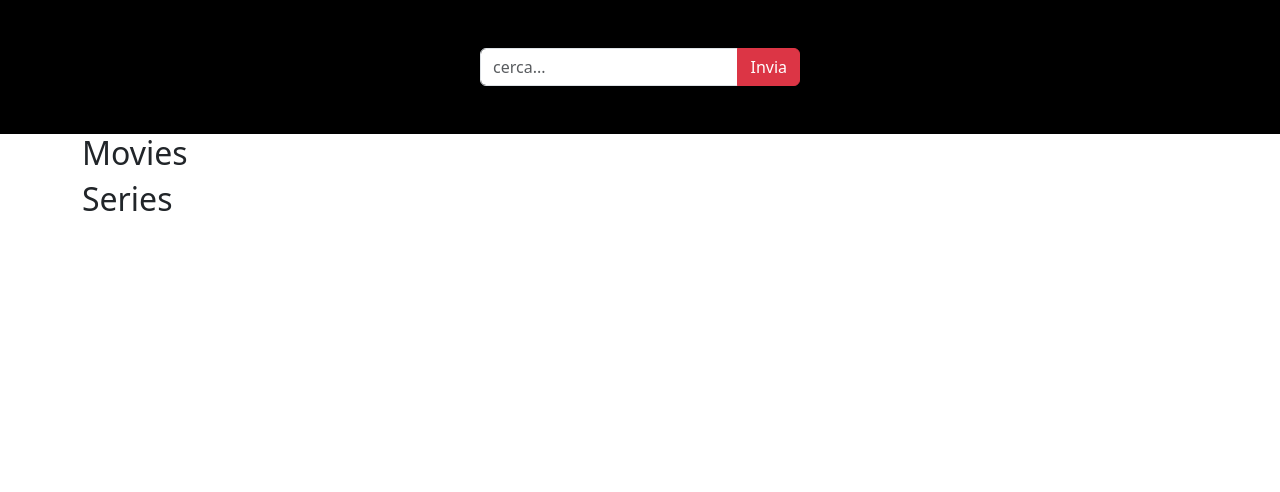
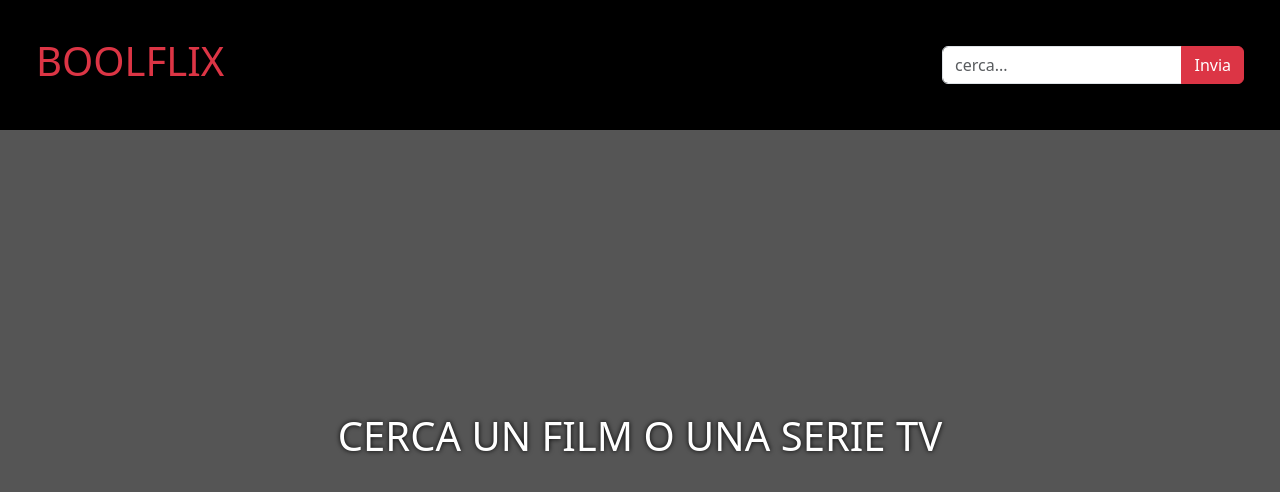
Before and after one commit to GuglielmoBini/vite-boolfix, a Vue app: page / in a window 1280 px wide. Shown: the top 492 px of the page. Built offline with nearby package versions, Linux system fonts and the light colour scheme.

Commit message:
added complete layout, corrected vote to star method

```diff
--- a/src/components/AppHeader.vue
+++ b/src/components/AppHeader.vue
@@ -8,14 +8,23 @@ export default {
 </script>
 
 <template>
-    <header class="d-flex justify-content-center">
-        <search-bar @term-change="$emit('searched-term', $event)"
-            @form-submit="$emit('form-submitted', $event)"></search-bar>
+    <header class="container-fluid">
+        <div class="d-flex justify-content-between align-items-center h-100 mx-4">
+            <h1 class="text-danger">BOOLFLIX</h1>
+            <search-bar @term-change="$emit('searched-term', $event)" @form-submit="$emit('form-submitted', $event)">
+            </search-bar>
+        </div>
     </header>
 </template>
 
 <style lang="scss" scoped>
 header {
+    height: 130px;
     background-color: black;
+    position: fixed;
+    top: 0;
+    left: 0;
+    right: 0;
+    z-index: 1;
 }
 </style>
--- a/src/components/AppMain.vue
+++ b/src/components/AppMain.vue
@@ -11,18 +11,40 @@ export default {
 </script>
 
 <template>
-    <main class="container">
-        <section>
-            <h2>Movies</h2>
-            <titles-card v-for="movie in store.movies" :key="movie.id" :item="movie"></titles-card>
-        </section>
-        <section>
-            <h2>Series</h2>
-            <titles-card v-for="serie in store.series" :key="serie.id" :item="serie"></titles-card>
+    <main class="container-fluid text-white">
+        <div v-if="store.movies.length === 0 || store.series.length === 0"
+            class="search-message d-flex justify-content-center align-items-center">
+            <h1>CERCA UN FILM O UNA SERIE TV</h1>
+        </div>
+        <section v-else id="productions">
+            <section id="movies">
+                <h2 class="m-4">Movies</h2>
+                <div class="d-flex flex-wrap justify-content-center">
+                    <titles-card v-for="movie in store.movies" :key="movie.id" :item="movie"></titles-card>
+                </div>
+            </section>
+            <section id="series">
+                <h2 class="m-4">Series</h2>
+                <div class="d-flex flex-wrap justify-content-center">
+                    <titles-card v-for="serie in store.series" :key="serie.id" :item="serie"></titles-card>
+                </div>
+            </section>
         </section>
     </main>
 </template>
 
 <style lang="scss" scoped>
+main {
+    min-height: 100vh;
+    background-color: #555555;
+    padding: 130px 0 50px 0;
 
+    .search-message {
+        height: calc(100vh - 180px);
+
+        h1 {
+            text-shadow: 0 0 5px black;
+        }
+    }
+}
 </style>
--- a/src/components/SearchBar.vue
+++ b/src/components/SearchBar.vue
@@ -16,7 +16,7 @@ export default {
 </script>
 
 <template>
-    <form class="input-group w-25 my-5" @submit.prevent="$emit('form-submit')">
+    <form class="input-group w-25" @submit.prevent="$emit('form-submit')">
         <input class="form-control" type="text" placeholder="cerca..." v-model.trim="term"
             @keyup="$emit('term-change', term)" @keyup.enter="clearTerm">
         <button class="btn btn-danger" type="submit" @click="clearTerm">Invia</button>
--- a/src/components/titles/titlesCard.vue
+++ b/src/components/titles/titlesCard.vue
@@ -4,18 +4,6 @@ export default {
     name: 'titlesCard',
     props: {
         item: Object
-    },
-    methods: {
-        changeVoteToStar(vote) {
-            const dividedVote = Math.floor(vote / 2);
-            let stars = '';
-            if (dividedVote) {
-                for (let i = 0; i < dividedVote; i++) {
-                    stars += `<i class="fa-solid fa-star text-warning"></i>`;
-                }
-            } else { stars = 'Nessun voto' }
-            return stars
-        }
     },
     computed: {
         hasFlag() {
@@ -27,39 +15,85 @@ export default {
             return url.href;
         },
         createImg() {
-            const poster = `${baseImgUri}${this.item.poster_path}`;
+            let poster = '';
+            if (this.item.poster_path) {
+                poster = `${baseImgUri}${this.item.poster_path}`;
+            } else {
+                poster = 'src/assets/img/img-no.png';
+            }
             return poster
+        },
+        dividedVote() {
+            return Math.floor(this.item.vote_average / 2);
         }
     }
 }
 </script>
 
 <template>
-    <ul class="my-5 w-50 text-center">
-        <li>Titolo: {{ item.title || item.name }}</li>
-        <li>Titolo originale: {{ item.original_title || item.original_name }}</li>
-        <li>
-            <span>Lingua: </span>
-            <img class="flag" v-if="hasFlag" :src="flagSrc" :alt="item.original_language">
-            <span v-else>{{ item.original_language }}</span>
-        </li>
-        <li v-html="changeVoteToStar(item.vote_average)"></li>
-        <li>Trama: {{ item.overview }}</li>
-        <li>
-            <img v-if="item.poster_path" class="poster" :src="createImg"
-                :alt="item.original_title || item.original_name">
-        </li>
-    </ul>
+    <div class="title-card flex-shrink-0 m-2">
+        <figure class="poster h-100 m-0">
+            <img class="img-fluid h-100" :src="createImg" :alt="item.original_title || item.original_name">
+        </figure>
+        <div class="title-info text-center p-3">
+            <div>Titolo: {{ item.title || item.name }}</div>
+            <div>Titolo originale: {{ item.original_title || item.original_name }}</div>
+            <div class="my-2">
+                <span>Lingua: </span>
+                <img class="flag" v-if="hasFlag" :src="flagSrc" :alt="item.original_language">
+                <span v-else>{{ item.original_language }}</span>
+            </div>
+            <div class="my-3">
+                <i v-for="i in 5" :class="i <= dividedVote ? 'fa-solid text-warning' : 'fa-regular'"
+                    class="fa-star"></i>
+            </div>
+            <div v-if="item.overview" class="overview">
+                <span>Trama:</span>
+                <p>{{ item.overview }}</p>
+            </div>
+        </div>
+    </div>
 </template>
 
 <style lang="scss" scoped>
-ul {
-    list-style-type: none;
+.title-card {
+    height: 513px;
+    width: 342px;
+    position: relative;
+
+    .poster>img {
+        border-radius: 10px;
+        object-fit: cover;
+    }
+
+    .title-info {
+        opacity: 0;
+        border-radius: 10px;
+        position: absolute;
+        top: 0;
+        left: 0;
+        right: 0;
+        bottom: 0;
+        background-color: rgba($color: black, $alpha: 0.6);
+        transition: opacity 0.5s;
 
 
-}
+        &:hover {
+            opacity: 1;
+            cursor: pointer;
+        }
 
-.flag {
-    max-width: 50px;
+        .flag {
+            width: 40px;
+            height: 20px;
+            object-fit: cover;
+        }
+
+        .overview {
+            max-height: 300px;
+            overflow-y: auto;
+        }
+
+    }
 }
 </style>
```
